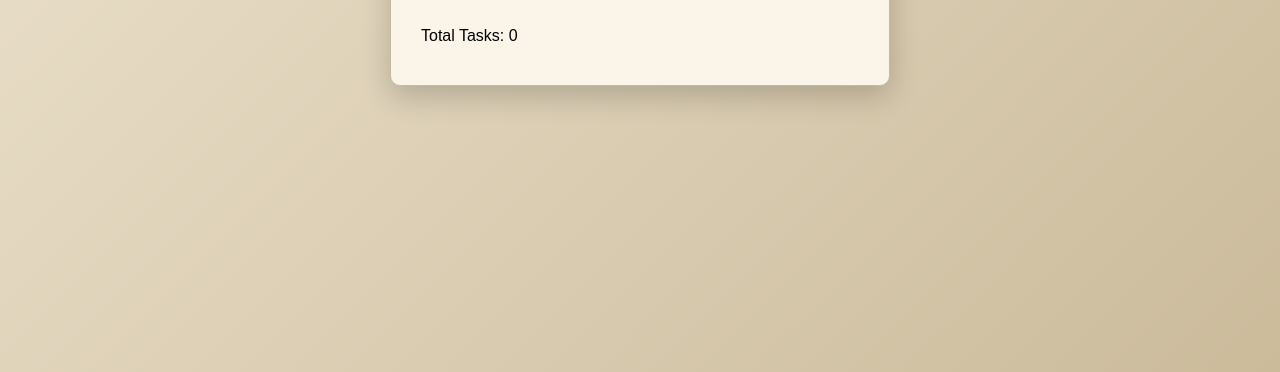
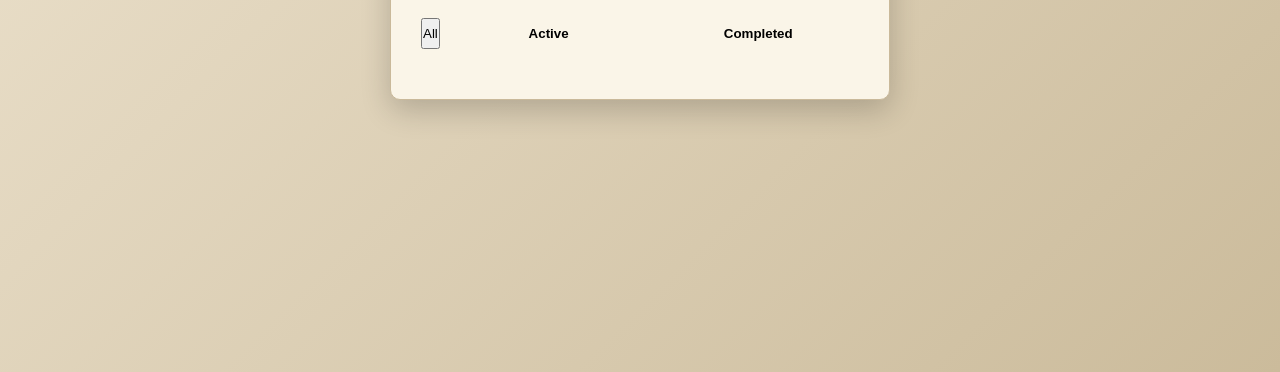
Before and after one commit to Nimal-14/To-do-List, a plain HTML site: page index.html in a window 1280 px wide. Shown: the part 428-800 px from the top of the page. Drawn offline with Linux system fonts and the light colour scheme.

Commit message:
Added task filtering options

```diff
--- a/index.html
+++ b/index.html
@@ -18,7 +18,11 @@
 
         <p id="errorMessage"></p>
 
-        <p id="taskCount">Total Tasks: 0</p>
+        <div class="filters">
+            <button class="filter-button-active" data-filter="all">All</button>
+            <button class="filter-button" data-filter="active">Active</button>
+            <button class="filter-button" data-filter="completed">Completed</button>
+        </div>
 
         <ul id="taskList"></ul>
 
--- a/style.css
+++ b/style.css
@@ -179,3 +179,34 @@ h1 {
 .task-item.completed .task-text {
     text-decoration: line-through;
 }
+
+.filters {
+    display: flex;
+    gap: 8px;
+    margin: 5px 0 20px;
+}
+
+.filter-button {
+    flex: 1;
+    padding: 8px;
+
+    color: var(--text);
+    font-weight: bold;
+
+    background-color: transparent;
+    border: 1px solid var(--border);
+    border-radius: 6px;
+    cursor: pointer;
+
+    transition: background-color 0.2s, color 0.2s;
+}
+
+.filter-button:hover {
+    background-color: #e8dfcc;
+}
+
+.filter-button.active {
+    color: #fffdf7;
+    background-color: var(--sage);
+    border-color: var(--sage);
+}
```
